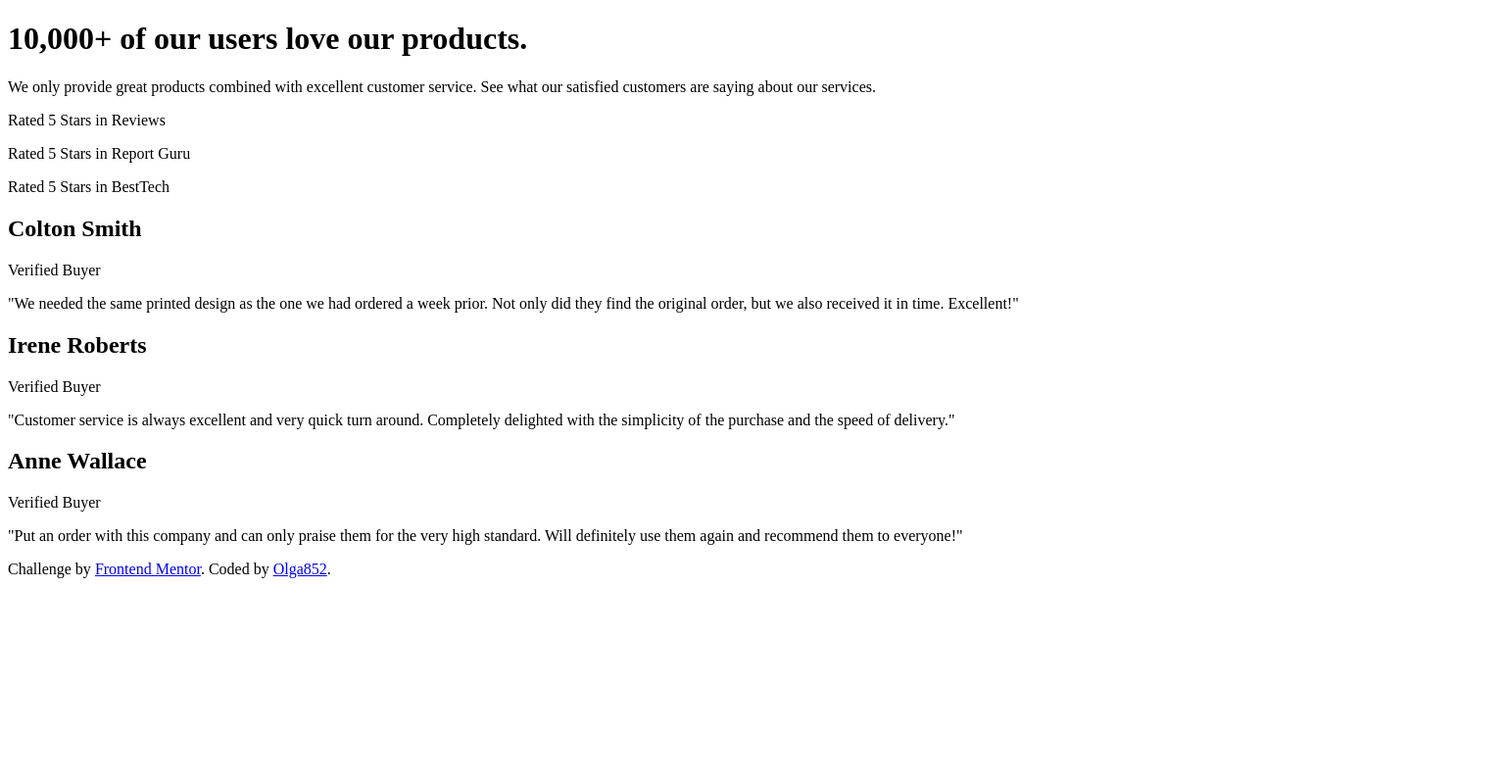
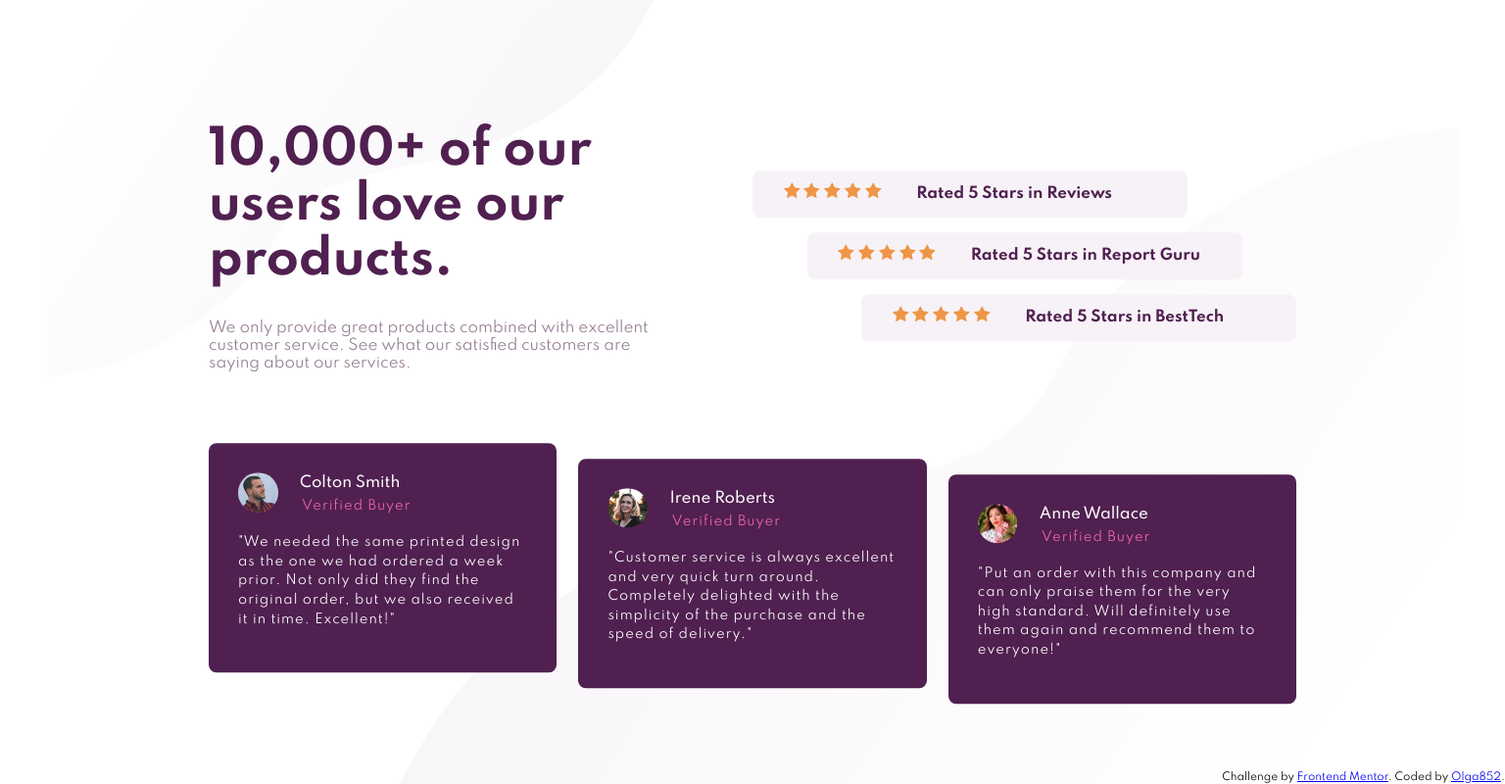
Before and after one commit to olga852/social-proof-section-my-solution, a plain HTML site: page index.html in a window 1536 px wide. Shown: the whole page at 98% size. Drawn offline with Linux system fonts and the light colour scheme.

Commit message:
Дописала стили для мобильного и десктопа

```diff
--- a/index.html
+++ b/index.html
@@ -9,32 +9,55 @@
       sizes="32x32"
       href="./images/favicon-32x32.png"
     />
+    <link rel="preconnect" href="https://fonts.googleapis.com">
+    <link rel="preconnect" href="https://fonts.gstatic.com" crossorigin>
+    <link href="https://fonts.googleapis.com/css2?family=Spartan:wght@400;500;700&display=swap" rel="stylesheet">
+    <link rel="stylesheet" href="styles.css">
 
     <title>Frontend Mentor | Social proof section</title>
     </style>
   </head>
   <body>
+    <div class="center">
+      <div class="main-section">
+        <div class="about">
           <h1>10,000+ of our users love our products.</h1>
 
           <p>We only provide great products combined with excellent customer service.
           See what our satisfied customers are saying about our services.</p>
-
+        </div>
         <div class="ratings">
-      <div class="rating">
+          <div class="rating first">
+            <img src="images/icon-star.svg" alt="">
+            <img src="images/icon-star.svg" alt="">
+            <img src="images/icon-star.svg" alt="">
+            <img src="images/icon-star.svg" alt="">
+            <img src="images/icon-star.svg" alt="">
             <p>Rated 5 Stars in Reviews</p>
           </div>
-      <div class="rating">
+          <div class="rating second">
+            <img src="images/icon-star.svg" alt="">
+            <img src="images/icon-star.svg" alt="">
+            <img src="images/icon-star.svg" alt="">
+            <img src="images/icon-star.svg" alt="">
+            <img src="images/icon-star.svg" alt="">
             <p>Rated 5 Stars in Report Guru</p>
           </div>
-      <div class="rating">
+          <div class="rating third">
+            <img src="images/icon-star.svg" alt="">
+            <img src="images/icon-star.svg" alt="">
+            <img src="images/icon-star.svg" alt="">
+            <img src="images/icon-star.svg" alt="">
+            <img src="images/icon-star.svg" alt="">
             <p>Rated 5 Stars in BestTech</p>
+          </div>
         </div>
       </div>
 
       <div class="cards">
-      <div class="card">
+        <div class="card first">
           <div class="customer">
-          <span class="foto"></span>
+            <img src="images/image-colton.jpg" alt="">
             <div class="about-customer">
               <h2>Colton Smith</h2>
               <p>Verified Buyer</p>
@@ -44,9 +67,9 @@
         Not only did they find the original order, but we also received it in time.
         Excellent!"</p>
         </div>
-      <div class="card">
+        <div class="card second">
           <div class="customer">
-          <span class="foto"></span>
+            <img src="images/image-irene.jpg" alt="">
             <div class="about-customer">
               <h2>Irene Roberts</h2>
               <p>Verified Buyer</p>
@@ -55,9 +78,9 @@
           <p>"Customer service is always excellent and very quick turn around. Completely
         delighted with the simplicity of the purchase and the speed of delivery."</p>
         </div>
-      <div class="card">
+        <div class="card third">
           <div class="customer">
-          <span class="foto"></span>
+            <img src="images/image-anne.jpg" alt="">
             <div class="about-customer">
               <h2>Anne Wallace</h2>
               <p>Verified Buyer</p>
@@ -67,12 +90,12 @@
         standard. Will definitely use them again and recommend them to everyone!"</p>
         </div>
     </div>
-
+    </div>
     <div class="attribution">
       Challenge by
       <a href="https://www.frontendmentor.io?ref=challenge" target="_blank"
         >Frontend Mentor</a
-      >. Coded by <a href="https://github.com/olga852">Olga852</a>.
+      >. Coded by <a href="https://github.com/olga852" target="_blank">Olga852</a>.
     </div>
   </body>
 </html>
--- a/styles.css
+++ b/styles.css
@@ -0,0 +1,188 @@
+/* Variables */
+    /* Colors */
+:root {
+    --very-dark-magenta: hsl(300, 43%, 22%);
+    --soft-pink: hsl(333, 80%, 67%);
+    --dark-grayish-magenta: hsl(303, 10%, 53%);
+    --light-grayish-magenta: hsl(300, 24%, 96%);
+    --white: hsl(0, 0%, 100%);
+}
+
+
+
+/* -------------
+   Mobile
+   ------------- */
+
+/* Global styles */
+html {
+    box-sizing: border-box;
+    font-size: 15px;
+  }
+*, *:before, *:after {
+    box-sizing: inherit;
+}
+body {
+    margin: 0;
+    padding: 5.3rem 1rem 0 1rem;
+    font-family: 'Spartan', sans-serif;
+    text-align: center;
+    background-image: url('images/bg-pattern-top-mobile.svg'), url('images/bg-pattern-bottom-mobile.svg');
+    background-repeat: no-repeat, no-repeat;
+    background-size:  contain, 100%;
+    background-position: top, bottom 0 left 50%;
+}
+h1 {
+    color: var(--very-dark-magenta);
+    font-weight: bold
+}
+h2 {
+    margin: 0;
+    font-size: 1rem;
+    font-weight: 500;
+    color: var(--white);
+}
+
+
+
+/* Main section */
+h1 + p {
+    color: var(--dark-grayish-magenta);
+}
+.rating {
+    padding: 1rem;
+    margin: 1rem 0;
+    border-radius: 8px;
+    background-color: var(--light-grayish-magenta);
+}
+.rating p {
+    font-weight: bold;
+    color: var(--very-dark-magenta);
+}
+
+/* Customers */
+.card {
+    padding: 2rem;
+    margin: 1rem 0;
+    text-align: left;
+    font-size: 0.87rem;
+    border-radius: 8px;
+    background-color: var(--very-dark-magenta);
+}
+.card p {
+    font-weight: 400;
+    letter-spacing: 1px;
+    line-height: 1.5;
+    color: var(--white);
+}
+.customer {
+    display: flex;
+}
+.customer img {
+    margin: 0 1.5rem 0.57rem 0;
+    height: 2.7rem;
+    border-radius: 50%;
+}
+.about-customer h2{
+    margin-top: 2px;
+}
+.about-customer p {
+    padding: 2px;
+    margin: 0.2rem 0 0 0;
+    color: var(--soft-pink);
+}
+
+/* Attribution */
+.attribution {
+    font-size: 0.7rem;
+}
+
+
+/* -------------
+   Desktop
+   ------------- */
+@media (min-width: 700px) {
+    body {
+        height: 100vh;
+        background: none;
+        position: relative;
+    }
+    .attribution {
+        position: absolute;
+        bottom: 0;
+        right: 0;
+    }
+}
+
+@media (min-width: 1460px) {
+    body {
+        padding-top: 0;
+    }
+    h1 {
+        margin-top: 0;
+        font-size: 3.2rem;
+    }
+    .center {
+        width: 96rem;
+        height: 53.3rem;
+        padding: 8.4rem 11rem 6.6rem;
+        position: relative;
+        top: 50%;
+        transform: translateY(-50%);
+        margin: 0 auto;
+        background-image: url('images/bg-pattern-top-desktop.svg'), url('images/bg-pattern-bottom-desktop.svg');
+        background-repeat: no-repeat, no-repeat;
+        background-size:  43%, 75%;
+        background-position: top left, bottom right;
+    }
+    .main-section {
+        display: flex;
+        text-align: left;
+    }
+    .about h1 {
+        padding-right: 8.3rem;
+    }
+    .about p {
+        padding-right: 7rem;
+    }
+    .about {
+        width: 50%;
+    }
+    .ratings {
+        width: 50%;
+        display: flex;
+        flex-direction: column;
+        justify-content: center;
+    }
+    .rating {
+        margin: 0.5rem 0;
+        padding: 0;
+        width: 29.6rem;
+        padding-left: 2.1rem;
+    }
+    .rating p {
+        display: inline-block;
+        margin-left: 2.1rem;
+    }
+    .first {
+        align-self: flex-start;
+    }
+    .second {
+        align-self: center;
+    }
+    .third {
+        align-self: flex-end;
+    }
+    .cards {
+        margin-top: 3.8rem;
+        height: 17.7rem;
+        display: flex;
+        justify-content: space-between;
+    }
+    .card {
+        margin: 0;
+        height: 15.6rem;
+        flex-basis: 32%;
+    }
+
+}
```
Lines whose indentation alone changed are shown as unchanged.
